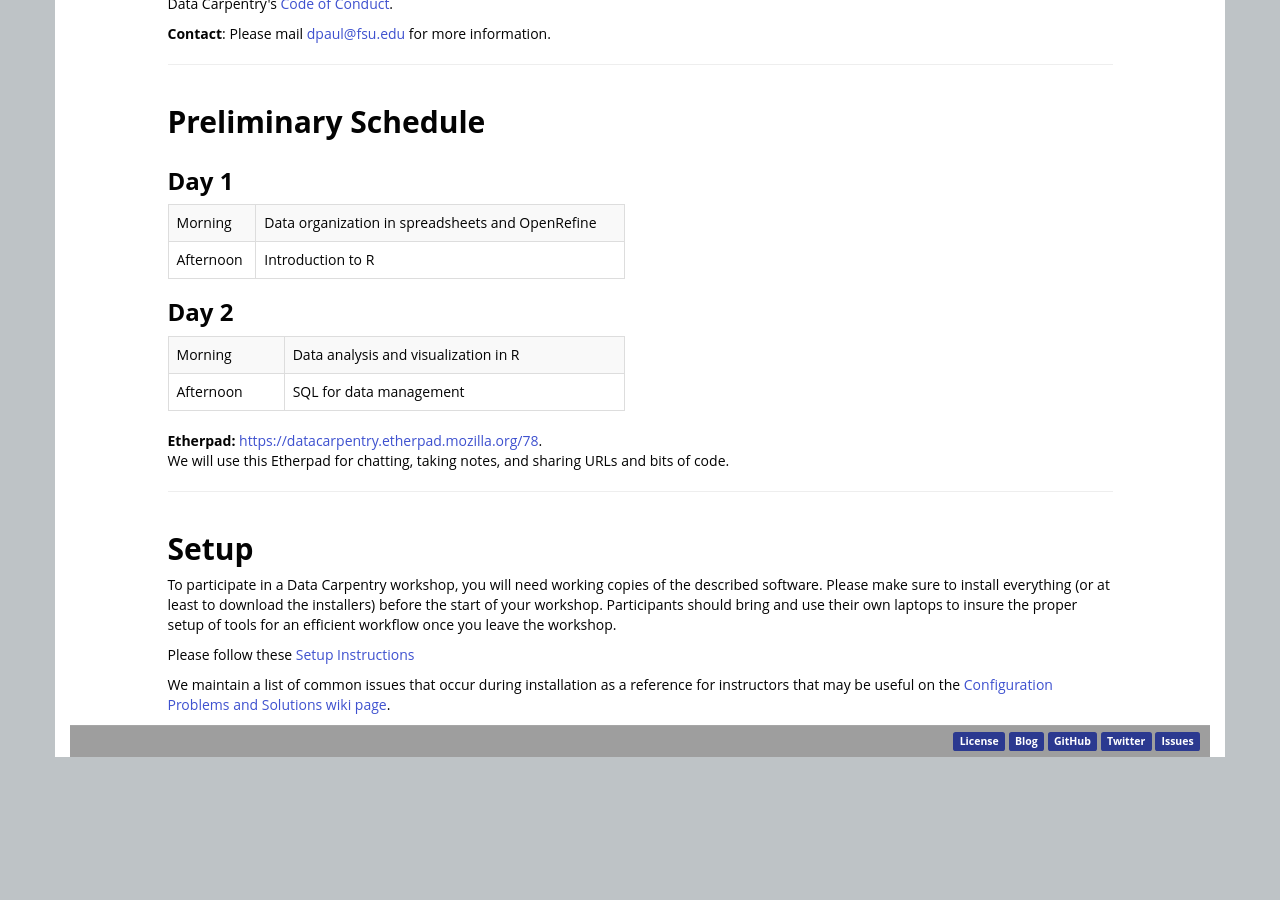
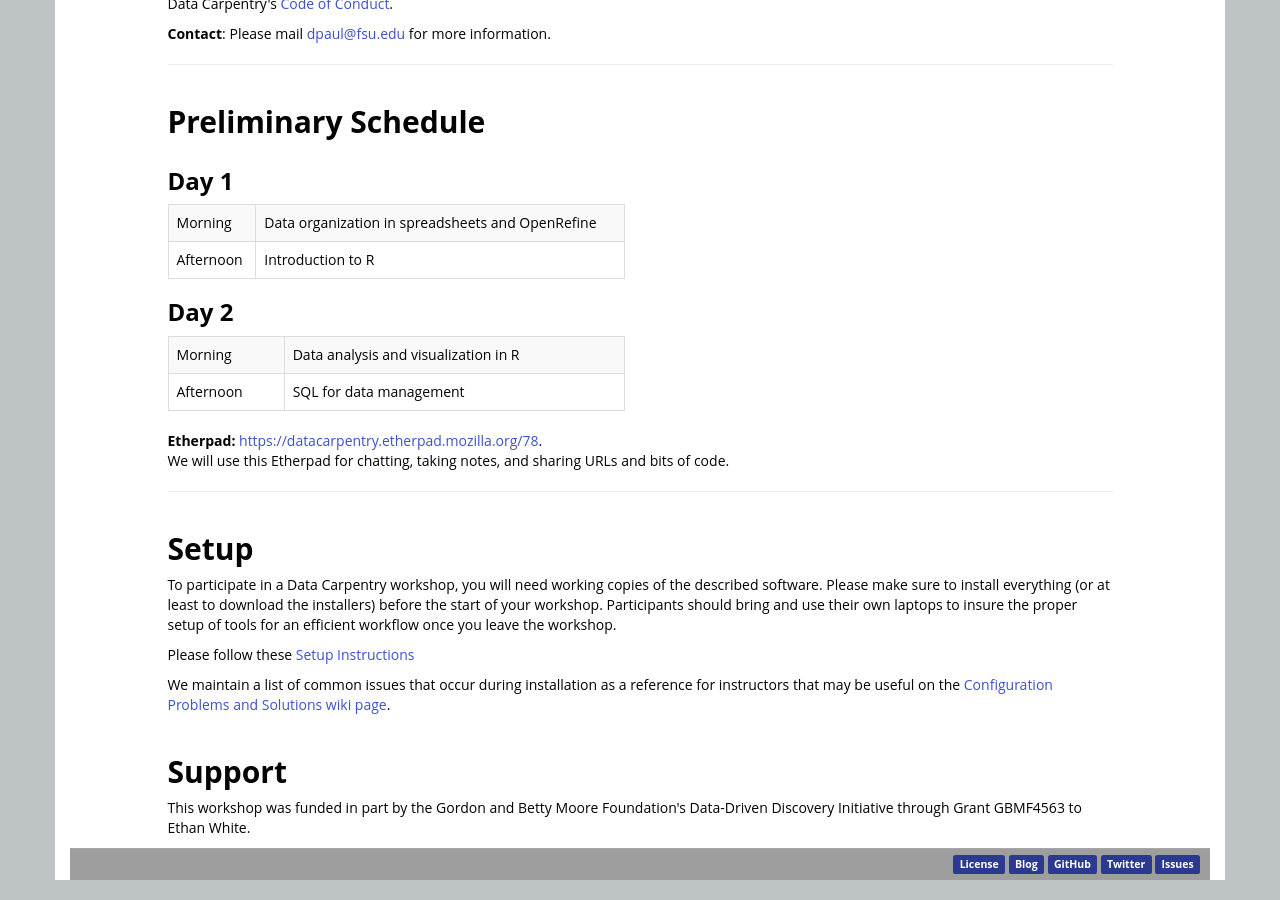
Before and after one commit to datacarpentry/2015-09-23-TDWG, a Jekyll site: the page built from index.html, in a window 1280 px wide and 900 px high, scrolled down 801 px. Built offline with Jekyll 4.4.1, drawn with Linux system fonts in a browser that asks for light colours; nearby versions of some CDN libraries; library files that are not in the unit come from our copies; before the commit the page ends 1578 px from its top, so only the background shows below that; grey boxes are pictures that could not be loaded.

Commit message:
added Ethan grant support to site

```diff
--- a/index.html
+++ b/index.html
@@ -304,3 +304,7 @@ Please follow these <a href=install.html>Setup Instructions</a>
   that may be useful on the
   <a href = "https://github.com/swcarpentry/workshop-template/wiki/Configuration-Problems-and-Solutions">Configuration Problems and Solutions wiki page</a>.
 </p>
+
+<h2>Support</h2>
+This workshop was funded in part by the Gordon and Betty Moore Foundation's Data-Driven Discovery Initiative through Grant GBMF4563 to Ethan White.
+<p>
```
